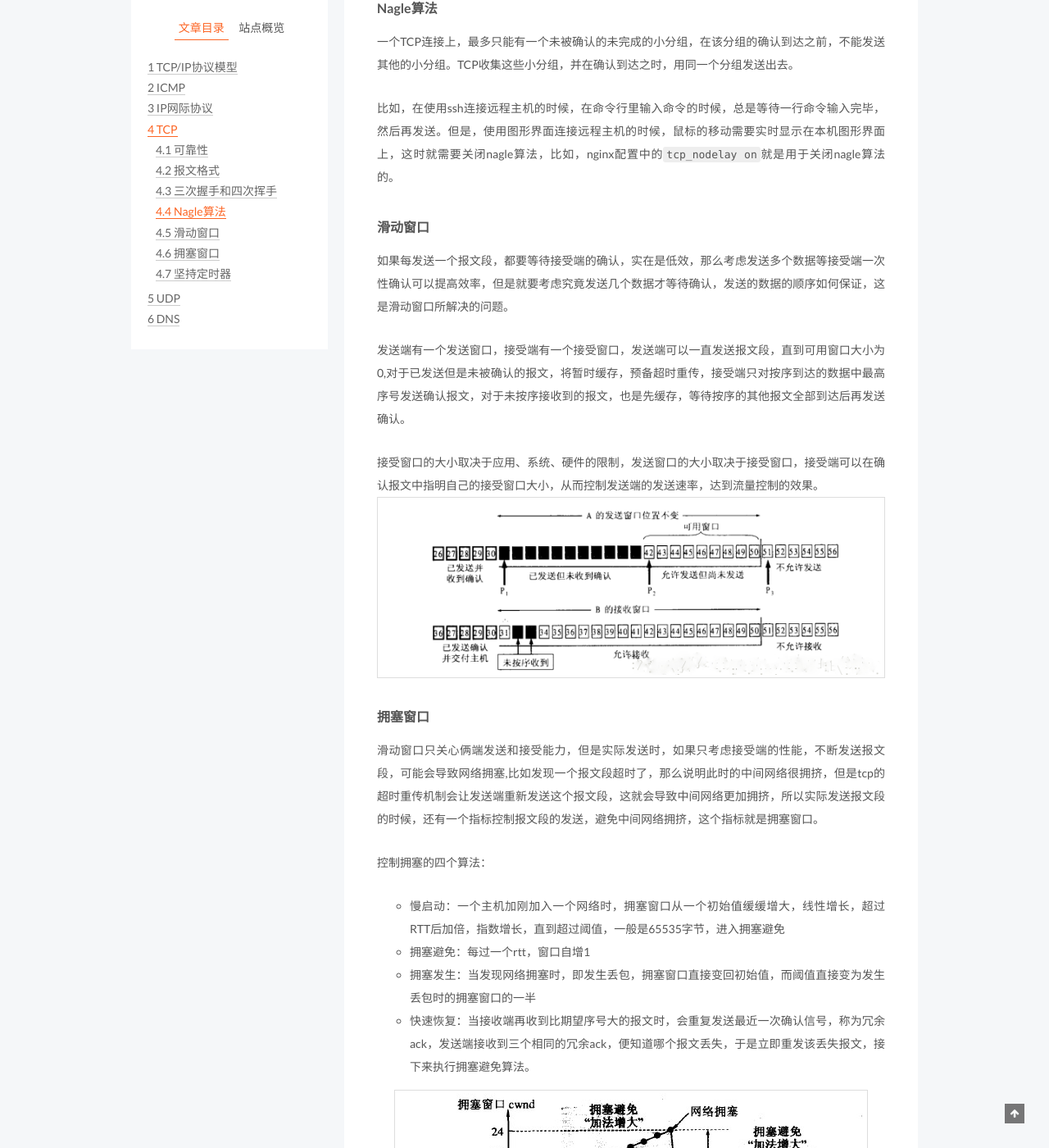
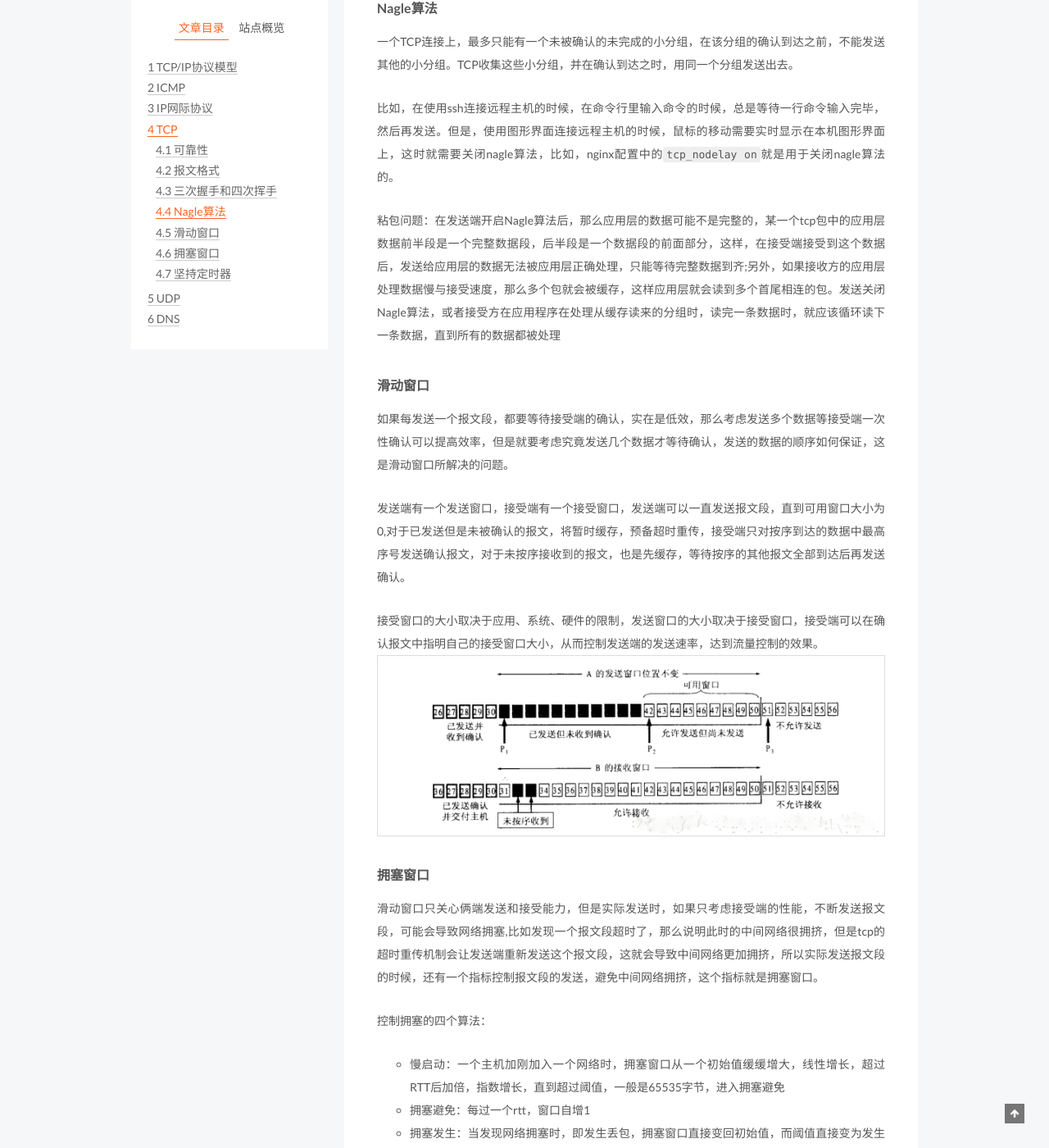
Before and after one commit to tuobashaoli/tuobashaoli.github.io, a Jekyll site: the page built from _posts/2019-04-17-internet-protocol.markdown, in a window 1280 px wide and 1400 px high, scrolled down 6345 px. Shown: the whole window at 82% size. Built offline with Jekyll 4.4.1, drawn with Linux system fonts in a browser that asks for light colours; comment, search, counter and statistics services are not loaded.

Commit message:
update ip

```diff
--- a/_posts/2019-04-17-internet-protocol.markdown
+++ b/_posts/2019-04-17-internet-protocol.markdown
@@ -147,6 +147,8 @@ FIN 发送端完成发送任务
 
 比如，在使用ssh连接远程主机的时候，在命令行里输入命令的时候，总是等待一行命令输入完毕，然后再发送。但是，使用图形界面连接远程主机的时候，鼠标的移动需要实时显示在本机图形界面上，这时就需要关闭nagle算法，比如，nginx配置中的`tcp_nodelay on`就是用于关闭nagle算法的。
 
+粘包问题：在发送端开启Nagle算法后，那么应用层的数据可能不是完整的，某一个tcp包中的应用层数据前半段是一个完整数据段，后半段是一个数据段的前面部分，这样，在接受端接受到这个数据后，发送给应用层的数据无法被应用层正确处理，只能等待完整数据到齐;另外，如果接收方的应用层处理数据慢与接受速度，那么多个包就会被缓存，这样应用层就会读到多个首尾相连的包。发送关闭Nagle算法，或者接受方在应用程序在处理从缓存读来的分组时，读完一条数据时，就应该循环读下一条数据，直到所有的数据都被处理
+
 #### 滑动窗口
 
 如果每发送一个报文段，都要等待接受端的确认，实在是低效，那么考虑发送多个数据等接受端一次性确认可以提高效率，但是就要考虑究竟发送几个数据才等待确认，发送的数据的顺序如何保证，这是滑动窗口所解决的问题。
```
